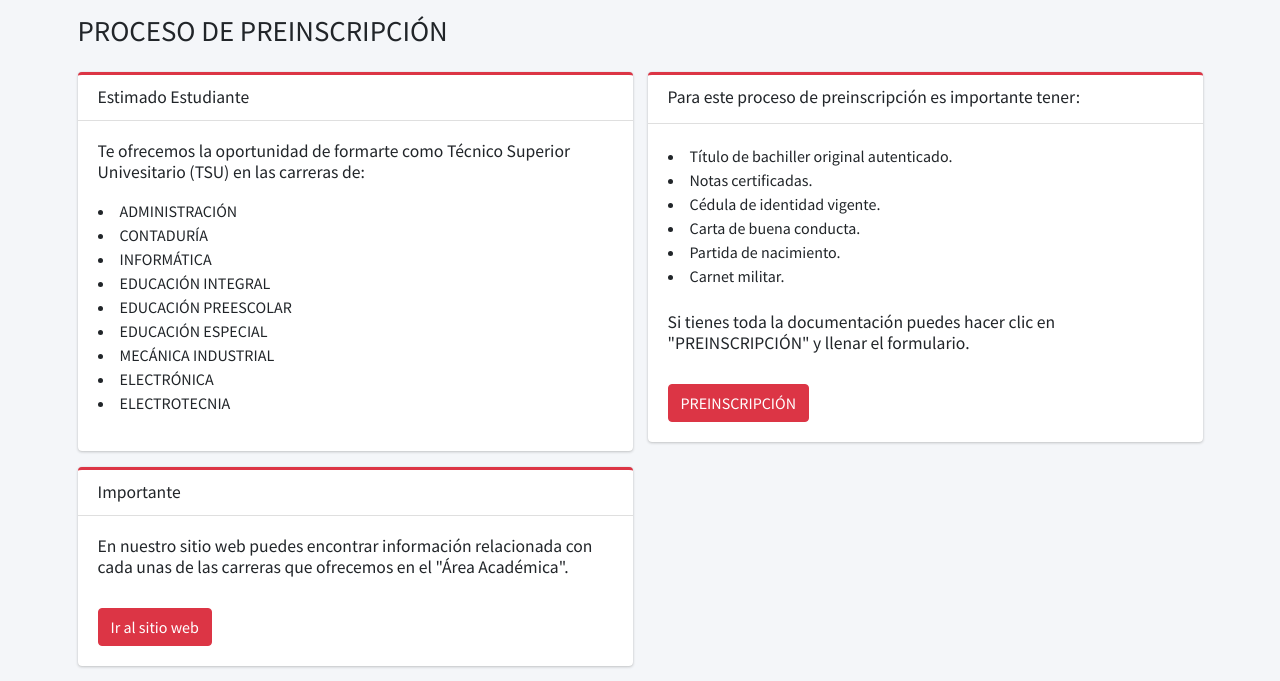
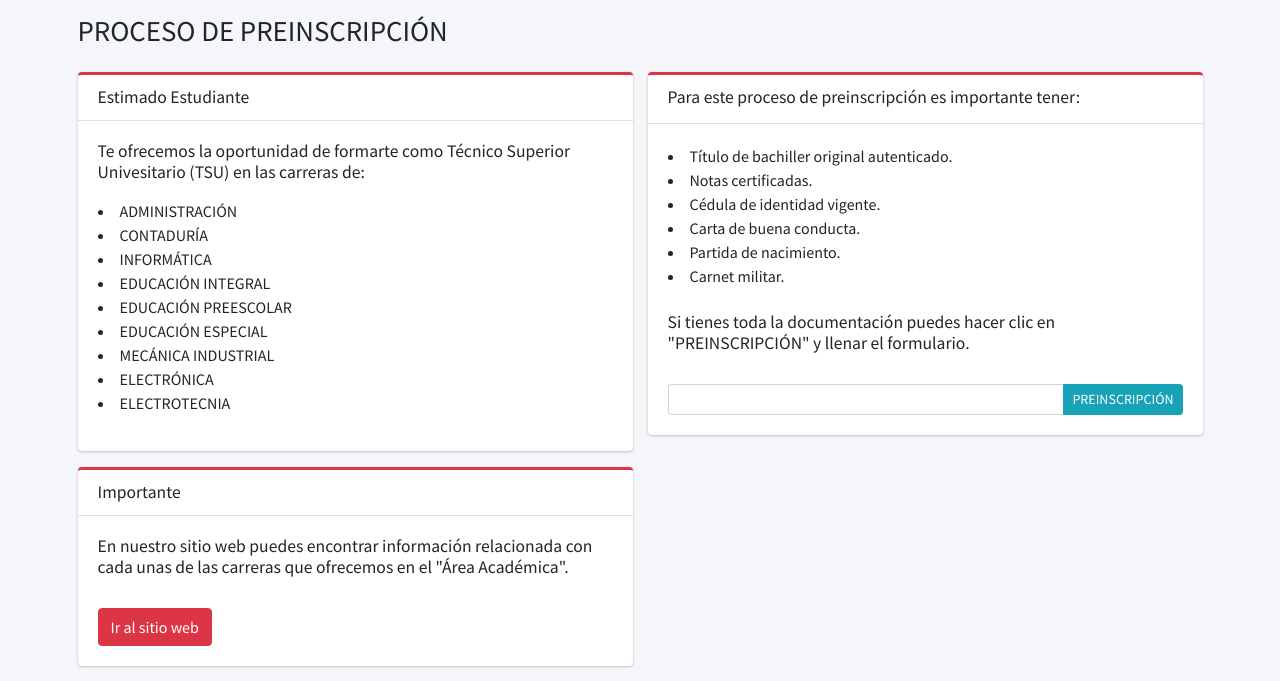
Before and after one commit to jjosenavas/preinscripcion, a CodeIgniter app: page /preinscripcion/index.php/preinscripcion/preinscripcion/index in a window 1280 px wide. Shown: the part 78-759 px from the top of the page. Run offline with CodeIgniter, Linux system fonts and the light colour scheme; some libraries are stand-ins or nearby versions.

Commit message:
validacio de registro ya

```diff
--- a/application/controllers/preinscripcion/Preinscripcion.php
+++ b/application/controllers/preinscripcion/Preinscripcion.php
@@ -28,7 +28,8 @@ class Preinscripcion extends CI_Controller
 		$this->load->view("layouts/close_body");
 	}
 
-    public function store(){
+	public function store()
+	{
 		$cedula        = $this->input->post("cedula");
 		$p_nombre      = $this->input->post("p_nombre");
 		$s_nombre      = $this->input->post("s_nombre");
@@ -59,23 +60,41 @@ class Preinscripcion extends CI_Controller
 			'estadocivil' => $edo_civil,
 			'direccion' => $direccion,
 			'email' => $email,
-            'telefono' =>$telefono,
+			'telefono' => $telefono,
 			'plantel' => $plantel,
 			'egreso' => $ano_egreso,
 			'carrera' => $carrera,
-            'rusnies'  =>$rusnies,
-            'serial_titulo' =>$serial_titulo,
+			'rusnies'  => $rusnies,
+			'serial_titulo' => $serial_titulo,
 			'status' => '1'
 		);
 
 
 		if ($this->Aspirante_model->save($data)) {
-			redirect(base_url()."preinscripcion/preinscripcion");
-		}
-		else{
-			$this->session->set_flashdata("error","No se pudo guardar la informacion");
-			redirect(base_url()."preinscripcion/preinscripcion/RegistroAspirante");
+			redirect(base_url() . "preinscripcion/preinscripcion");
+		} else {
+			$this->session->set_flashdata("error", "No se pudo guardar la informacion");
+			redirect(base_url() . "preinscripcion/preinscripcion/RegistroAspirante");
 		}
 	}
 
+	public function verificarAspirante()
+	{
+		$cedula        = $this->input->post("cedula");
+
+
+
+		if ($this->Aspirante_model->getAspiranteNew($cedula)) {
+			$this->load->view("layouts/header_pre");
+			$this->load->view("preinscripcion/planilla_aspirante");
+			$this->load->view("layouts/footer");
+			$this->load->view("layouts/close_body");
+		} else {
+			$this->load->view("layouts/header_pre");
+			$this->load->view("preinscripcion/registro_aspirante");
+			$this->load->view("layouts/footer");
+			$this->load->view("layouts/validation");
+			$this->load->view("layouts/close_body");
 		}
+	}
+}
--- a/application/views/preinscripcion/informacion.php
+++ b/application/views/preinscripcion/informacion.php
@@ -65,8 +65,17 @@
                             <li>Partida de nacimiento.</li>
                             <li>Carnet militar.</li>
                             <br>
-                                <h6 class="card-title">Si tienes toda la documentación puedes hacer clic en "PREINSCRIPCIÓN" y llenar el formulario.</h6><br><br><br>
-                            <a href="<?php echo base_url(); ?>preinscripcion/preinscripcion/RegistroAspirante" class="btn btn-danger">PREINSCRIPCIÓN</a><br>
+                            <h6 class="card-title">Si tienes toda la documentación puedes hacer clic en "PREINSCRIPCIÓN"
+                                y llenar el formulario.</h6><br><br><br>
+                            <form action="<?php echo base_url(); ?>preinscripcion/preinscripcion/verificarAspirante" method="POST">
+                                <div class="input-group input-group-sm">
+                                    <input type="text" class="form-control" name="cedula">
+                                    <span class="input-group-append">
+                                        <button type="submit" class="btn btn-info btn-flat">PREINSCRIPCIÓN</button>
+                                    </span>
+                                </div>
+                                <!-- <a href="<?php //echo base_url(); ?>preinscripcion/preinscripcion/RegistroAspirante" class="btn btn-danger">PREINSCRIPCIÓN</a><br> -->
+                            </form>
                         </div>
 
                     </div><!-- /.card -->
--- a/application/views/preinscripcion/planilla_aspirante.php
+++ b/application/views/preinscripcion/planilla_aspirante.php
@@ -19,7 +19,7 @@
                 <div class="col-lg-6">
                     <div class="card card-danger card-outline">
                         <div class="card-header">
-                            <h5 class="card-title m-0">Estimado Estudiante: <?php var_dump($data)  ?></h5>
+                            <h5 class="card-title m-0">Estimado Estudiante: </h5>
                         </div>
                         <div class="card-body">
                             <h6 class="card-title"> Te ofrecemos la oportunidad de formarte como Técnico Superior Univesitario (TSU) en las
```
Lines whose indentation alone changed are shown as unchanged.
